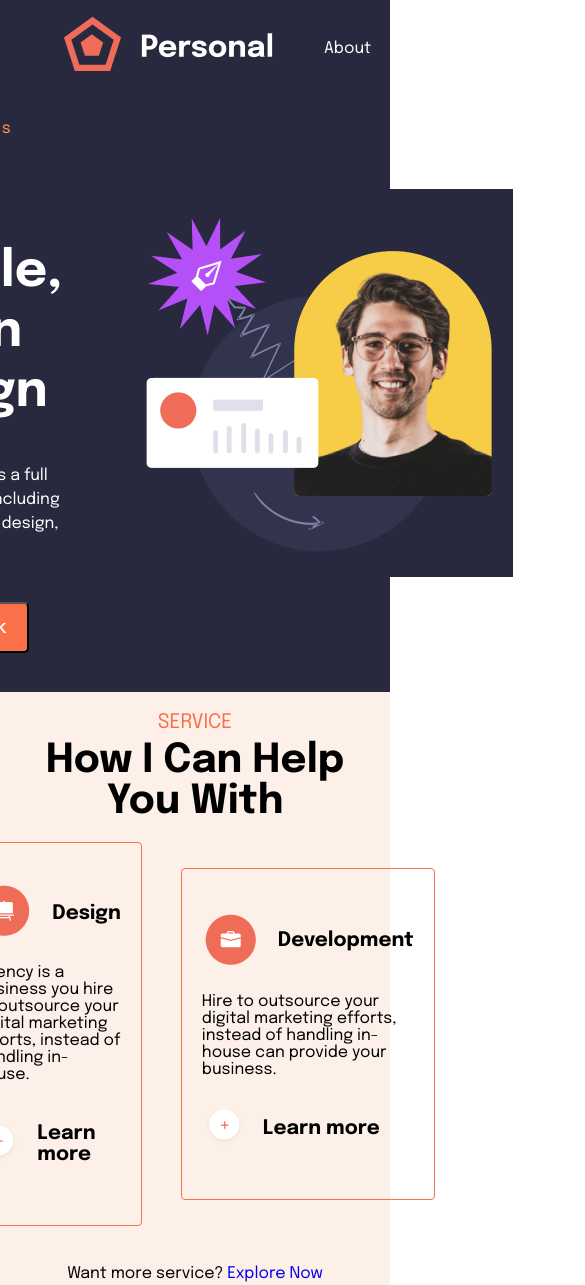
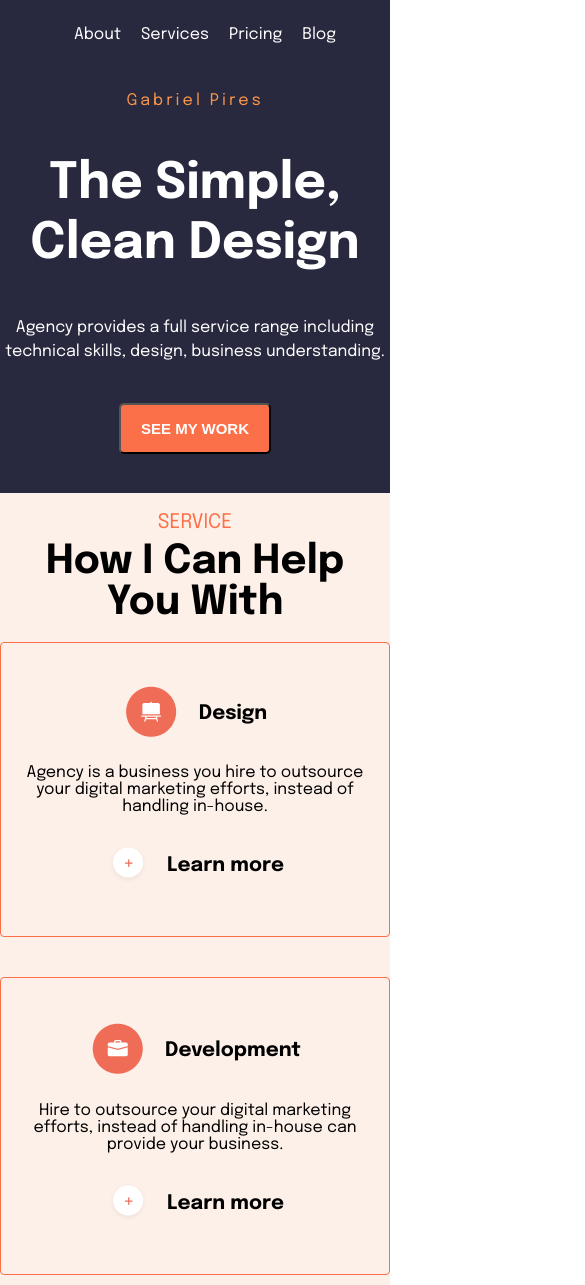
Before and after one commit to LeonardoMontero/bateos, a plain HTML site: page index.html in a window 390 px wide. Shown: the top 1285 px of the page, 585 px wide, since content can reach past the window. Drawn offline with Linux system fonts and the light colour scheme; files whose address does not match are found by name.

Commit message:
mudança

```diff
--- a/index.html
+++ b/index.html
@@ -5,6 +5,7 @@
     <meta name="viewport" content="width=device-width, initial-scale=1.0">
     <title>Personal</title>
     <link rel="stylesheet" href="styles/styles.css">
+    <link rel="stylesheet" href="styles/responsive.css">
     <style>
         @import url('https://fonts.googleapis.com/css2?family=Epilogue:ital,wght@0,100..900;1,100..900&family=Open+Sans&family=Raleway:wght@100&display=swap');
     </style>
--- /dev/null
+++ b/styles/responsive.css
@@ -0,0 +1,72 @@
+@media (max-width: 1031px) {
+    .imagene  img{
+        display: none;
+    }
+    .texts{
+        margin: 0;
+        text-align: center;
+    }
+    .texts h2{
+        text-align: center;
+    }
+    .texts .info-box1{
+        margin: 0;
+        text-align: center;
+    }
+    .texts .info-box2{
+        margin: 0;
+        text-align: center;
+    }
+    .texts .btn{
+        display: inline-block;
+        align-items: center;
+    }
+    .tex1{
+        justify-content: center;
+        text-align: center;
+    }
+    .tex2{
+        justify-content: center;
+        text-align: center;
+    }
+    .choices{
+        gap: 40px;
+        flex-direction: column;
+    }
+    .chorce{
+        justify-content: center;
+        text-align: center;
+    }
+    .tuvas{
+        align-items: center;
+        justify-content: center;
+
+    }
+    .tivas{
+        justify-content: center;
+    }
+    .shumer{
+        flex-direction: column;
+        align-items: center;
+    }
+    .ibagens{
+        flex-direction: column;
+    }
+}
+
+@media (max-width: 1031px) {
+    .logo img{
+        display: none;
+    }
+}
+
+@media (max-width: 790px) {
+    header{
+        flex-direction: column;
+        align-items: center;
+    }
+    header .btn{
+        display: none;
+    }
+
+}
```
